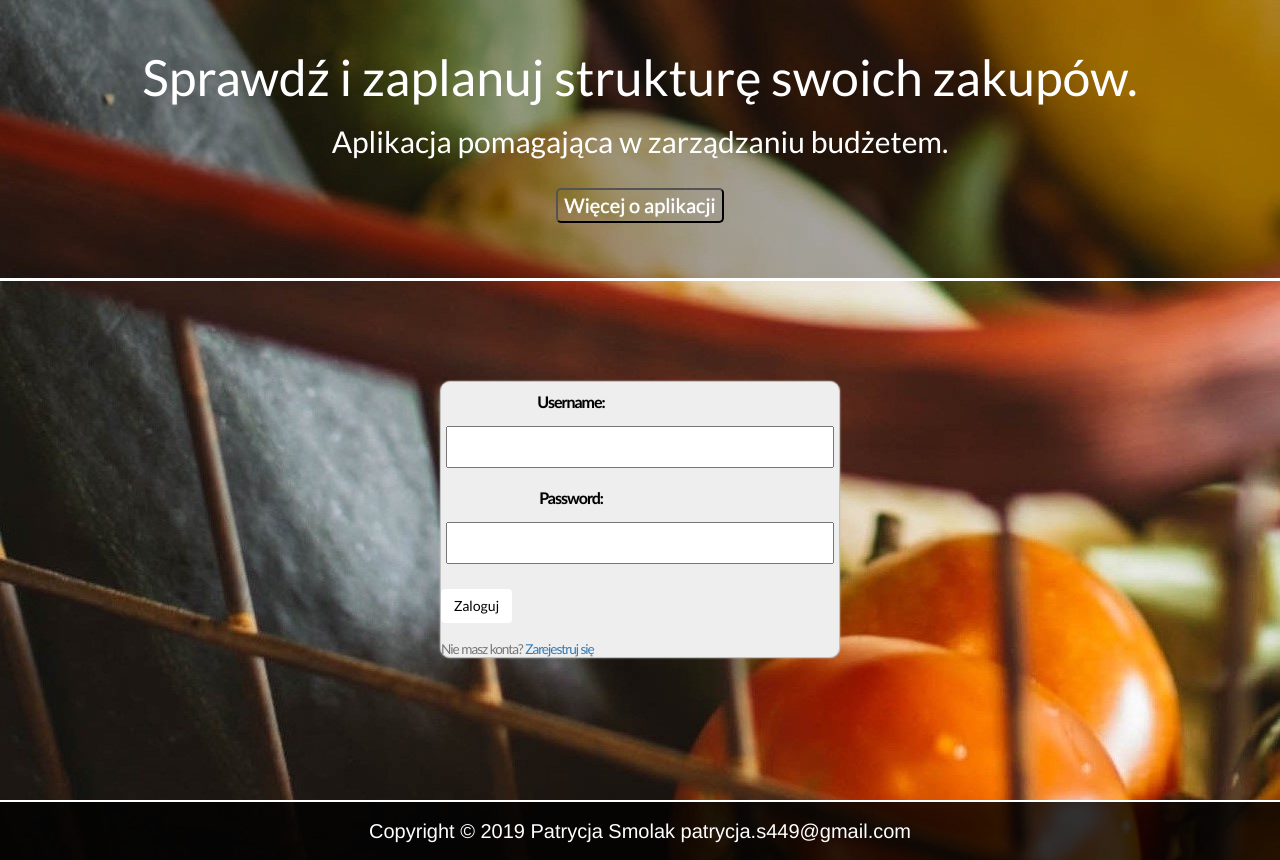
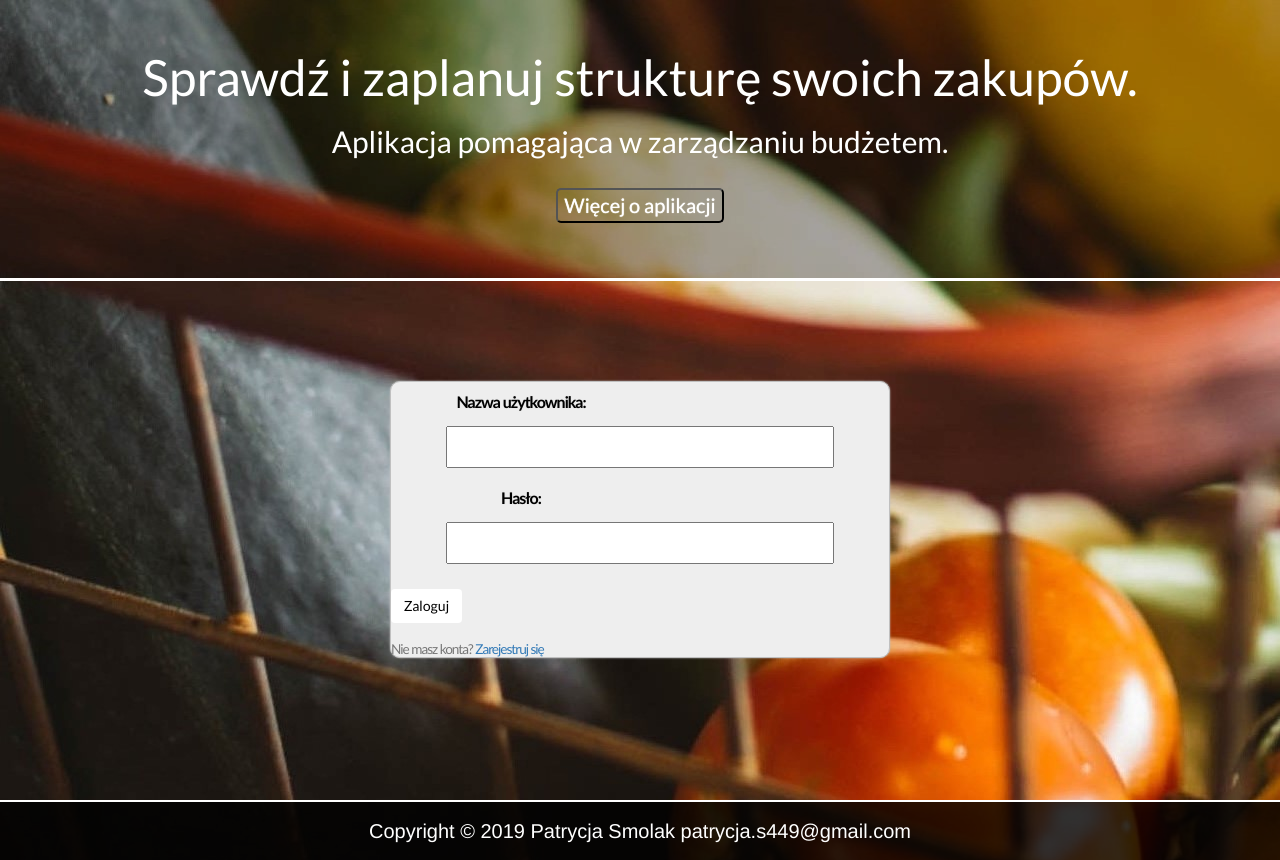
Before and after one commit to PatkaSm/Struktura-zakupow, a Django app: page /login/ in a window 1280 px wide. Run offline with Django 3.2, Linux system fonts and the light colour scheme; some libraries are stand-ins or nearby versions.

Commit message:
+ migracje

```diff
--- a/Struktura/cart/views.py
+++ b/Struktura/cart/views.py
@@ -1,3 +1,4 @@
+from django.contrib import messages
 from django.shortcuts import render, redirect
 from django.utils import timezone
 
@@ -20,8 +21,8 @@ def new_cart_view(request):
             cart.user = request.user
             cart.date_added = timezone.now()
             cart.save()
-            cartt_name = form.cleaned_data.get('cart_name')
-            # messages.success(request, f'{cart_name} został utworzony! Dodaj do niego produkty.')  nie dziala w pythonie 3.5
+            cart_name = form.cleaned_data.get('cart_name')
+            messages.success(request, 'Koszyk {cart_name} został utworzony! Dodaj do niego produkty.'.format(cart_name=cart_name))
             return redirect('cart')
     else:
         form = NewCartForm()
--- a/Struktura/mysite/settings.py
+++ b/Struktura/mysite/settings.py
@@ -57,7 +57,7 @@ ROOT_URLCONF = 'mysite.urls'
 TEMPLATES = [
     {
         'BACKEND': 'django.template.backends.django.DjangoTemplates',
-        'DIRS': ['/home/patrycja/Desktop/WebApp/plikacjeDjango/Struktura/Templates/'],
+        'DIRS': ['/home/patrycja/Desktop/AplikacjeDjango/Struktura/Templates/'],
         'APP_DIRS': True,
         'OPTIONS': {
             'context_processors': [
--- a/Struktura/static/css/style.css
+++ b/Struktura/static/css/style.css
@@ -55,7 +55,7 @@ p{
 
 
 #logowanie{
-	width: 400px;
+	width: 500px;
 	margin: 0 auto;
 	background: #EEEEEE;
 	border: 1px solid silver;
@@ -90,15 +90,6 @@ label {
 	text-shadow: 0 0 1px silver;
 }
 
-#username, #password, #password2, #lastName, #email {
-	display: block;
-	width: 360px;
-	margin: 0 auto;
-	padding: 10px 5px;
-	border: 1px solid #FF4500;
-	outline: 5px solid #ebebeb;
-	font-size: 22px;
-}
 
 #lower{
 	width: 360px;
--- a/Struktura/user/forms.py
+++ b/Struktura/user/forms.py
@@ -5,8 +5,8 @@ from django.contrib.auth.models import User
 
 
 class UserLoginForm(forms.Form):
-    username = forms.CharField()
-    password = forms.CharField(widget=forms.PasswordInput)
+    username = forms.CharField(label="Nazwa użytkownika")
+    password = forms.CharField(label="Hasło", widget=forms.PasswordInput,)
 
     def clean(self, *args, **kwargs):
         username = self.cleaned_data.get('username')
--- a/Struktura/user/views.py
+++ b/Struktura/user/views.py
@@ -32,7 +32,7 @@ def register_view(request):
         if form.is_valid():
             form.save()
             username = form.cleaned_data.get('username')
-            # messages.success(request, f'{username} Twoje konto zostało założone, możesz się zalogować!') nie działa w pythonie 3.5
+            messages.success(request, '{username} Twoje konto zostało założone, możesz się zalogować!'.format(username=username))
             return redirect('user_login')
     else:
         form = UserRegisterForm()
```
Also changed, not shown: Struktura/db.sqlite3.
